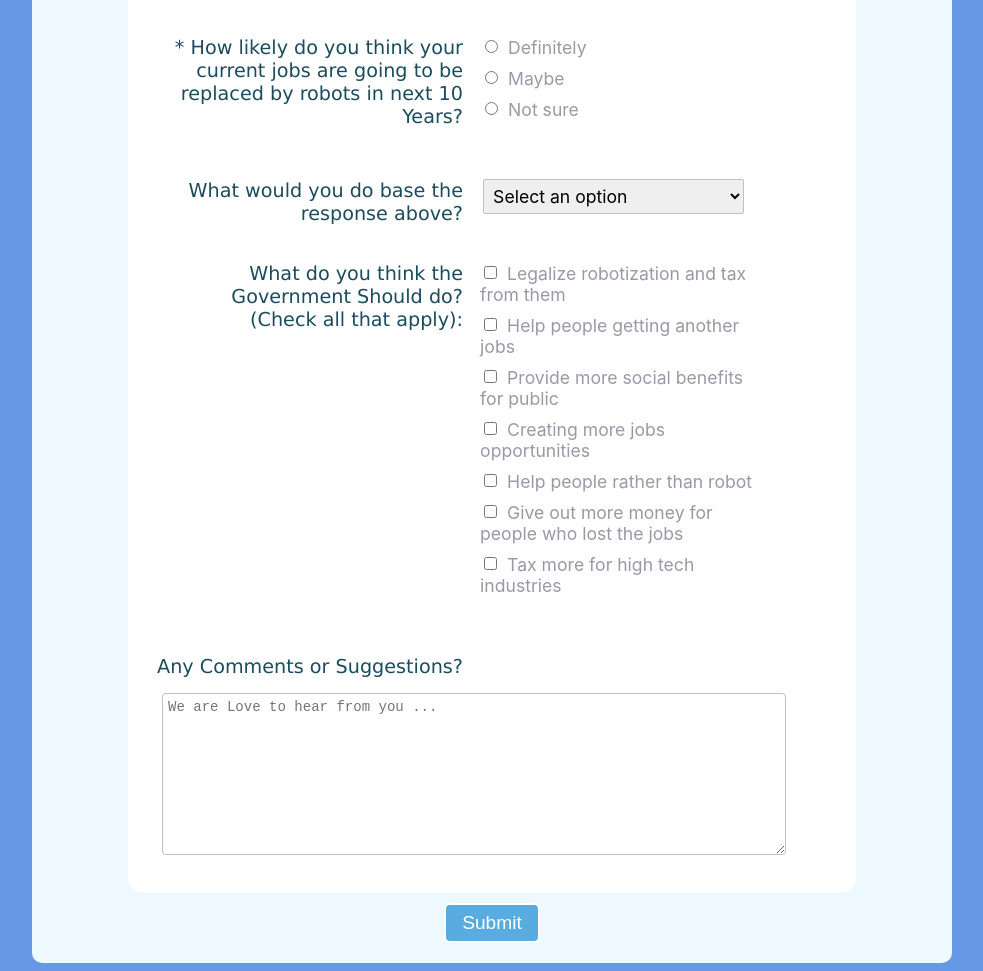
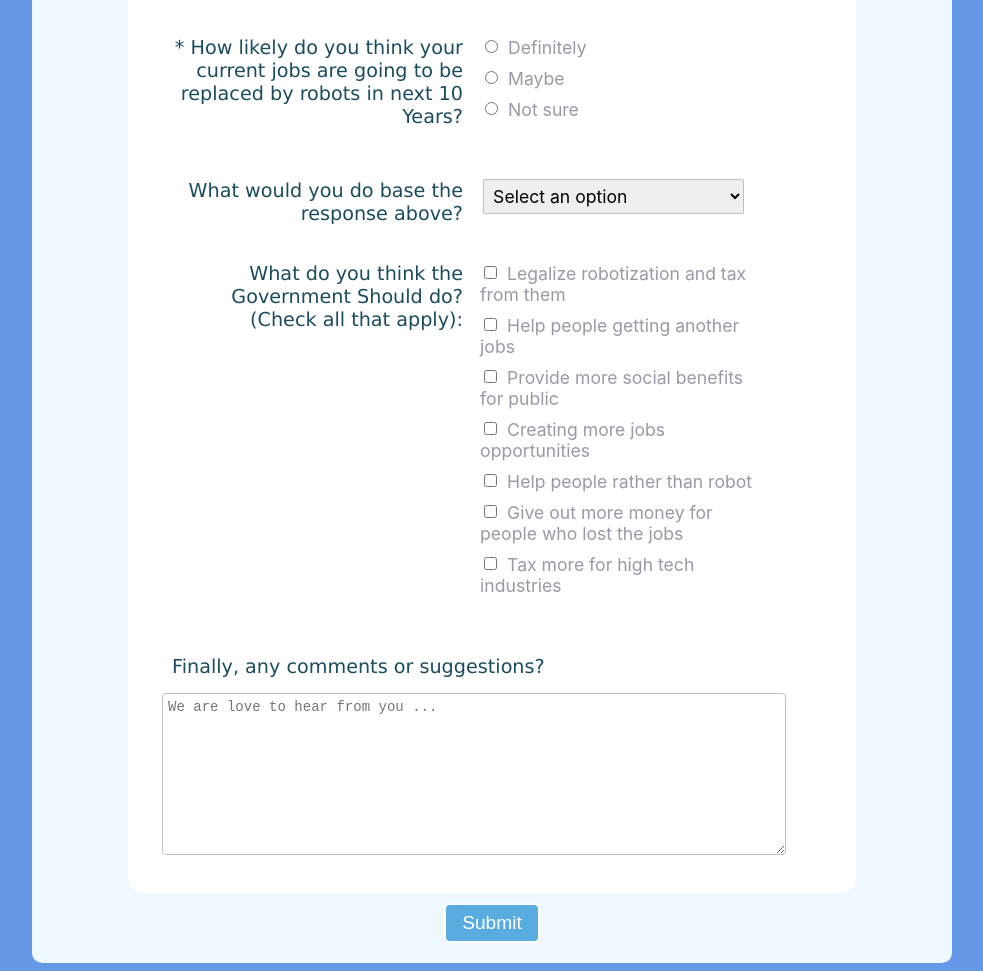
Before and after one commit to kelvin8773/freecodecamp-surveyform, a plain HTML site: page index.html in a window 1280 px wide. Shown: the part 1710-2681 px from the top of the page, without its empty margins (148-1131 px from the left). Drawn offline with Linux system fonts and the light colour scheme.

Commit message:
minor update

```diff
--- a/css/style.css
+++ b/css/style.css
@@ -118,6 +118,21 @@ blockquote:after {
   color: #1a4c5e;
 }
 
+.labels-center {
+  display: inline-block;
+  text-align: justify;
+  width: 75%;
+  padding: 5px;
+  vertical-align: top;
+  margin-top: 10px;
+  margin-left: 15px;
+  font-weight: 500;
+  font-size: 1.2em;
+  font-family: "Lucida Sans", "Lucida Sans Regular", "Lucida Grande",
+    "Lucida Sans Unicode", Geneva, Verdana, sans-serif;
+  color: #1a4c5e;
+}
+
 .rightTab {
   display: inline-block;
   text-align: left;
--- a/index.html
+++ b/index.html
@@ -270,15 +270,17 @@
           </div>
 
           <div class="rowTab">
-            <div class="labels">
-              <label for="comments">Any Comments or Suggestions?</label>
+            <div class="labels-center">
+              <label for="comments"
+                >Finally, any comments or suggestions?</label
+              >
             </div>
             <textarea
               id="comments"
               class="input-field"
               style="height:150px;resize:vertical;"
               name="comment"
-              placeholder="We are Love to hear from you ..."
+              placeholder="We are love to hear from you ..."
             ></textarea>
           </div>
         </div>
```
